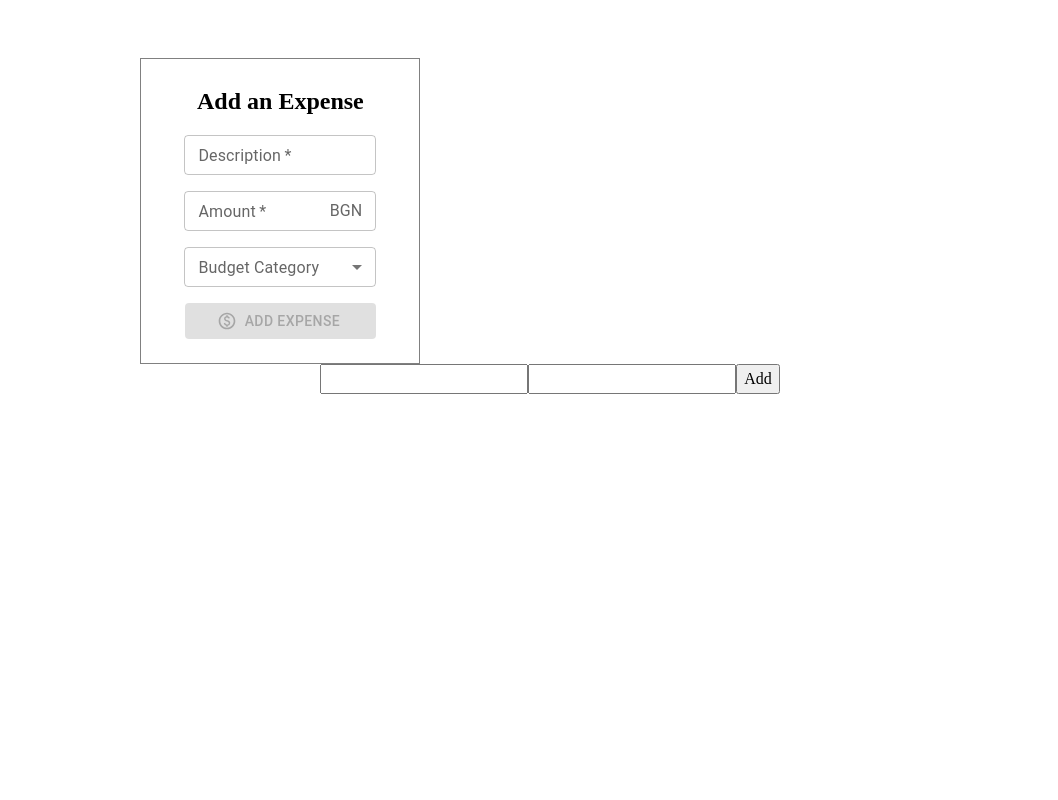
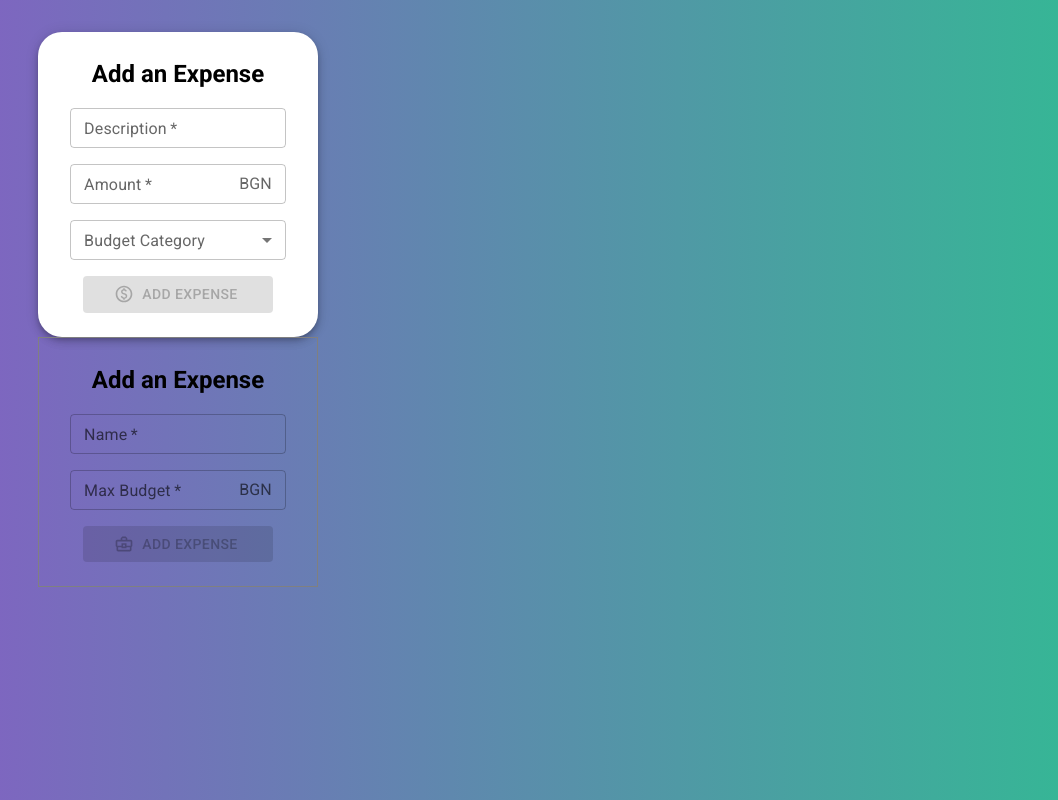
Before and after one commit to stilqnwoke/ExpensesApp, a React (Create React App) app: page / in a window 1280 px wide. Shown: the whole page, without its empty margins (90-1148 px from the left). Built offline with nearby package versions, Linux system fonts and the light colour scheme.

Commit message:
Did some styling of the List of items

```diff
--- a/src/components/budgets/AddBudget.tsx
+++ b/src/components/budgets/AddBudget.tsx
@@ -1,26 +1,85 @@
-import React, { useContext, useRef } from "react";
+import React, { useContext, useState } from "react";
 import { ExpenseContext } from "../../store/expenses-reducer.tsx";
+import { Box, TextField, InputAdornment, Button } from "@mui/material";
+import BusinessCenterOutlinedIcon from "@mui/icons-material/BusinessCenterOutlined";
+import { validateBudgetForm } from "../../utils/validationHelpers.ts";
 
 const AddBudget = () => {
   const { addBudget } = useContext(ExpenseContext);
-  const nameRef = useRef(null);
-  const maxRef = useRef(null);
+  const [budgetName, setBudgetName] = useState("");
+  const [budgetMax, setBudgetMax] = useState("");
+
+  let isValid = validateBudgetForm(budgetName, budgetMax);
 
   const onSubmit = (event) => {
     event.preventDefault();
+
     addBudget({
-      name: nameRef.current.value,
-      max: maxRef.current.value,
+      name: budgetName,
+      max: budgetMax,
     });
+
+    setBudgetName("");
+    setBudgetMax("");
   };
 
   return (
     <div>
-      <form onSubmit={onSubmit}>
-        <input ref={nameRef} required />
-        <input ref={maxRef} required />
-        <button type="submit">Add</button>
-      </form>
+      <Box
+        component="form"
+        sx={{
+          "& > :not(style)": { m: 1, width: "24ch" },
+          border: "1px solid grey",
+          display: "flex",
+
+          flexDirection: "column",
+          alignItems: "center",
+          width: 280,
+          padding: 2,
+        }}
+        onSubmit={onSubmit}
+      >
+        <h2>Add an Expense</h2>
+
+        <TextField
+          required
+          id="outlined-required"
+          value={budgetName}
+          onChange={(event: React.ChangeEvent<HTMLInputElement>) => {
+            setBudgetName(event.target.value);
+          }}
+          label="Name"
+          variant="outlined"
+          size="small"
+          type="text"
+        />
+
+        <TextField
+          required
+          id="outlined-required"
+          InputProps={{
+            endAdornment: <InputAdornment position="end">BGN</InputAdornment>,
+          }}
+          value={budgetMax}
+          onChange={(event: React.ChangeEvent<HTMLInputElement>) => {
+            setBudgetMax(event.target.value);
+          }}
+          label="Max Budget"
+          variant="outlined"
+          size="small"
+          type="number"
+        />
+
+        <Button
+          disabled={!isValid}
+          variant="contained"
+          size="medium"
+          startIcon={<BusinessCenterOutlinedIcon />}
+          type="submit"
+        >
+          Add Expense
+        </Button>
+      </Box>
     </div>
   );
 };
--- /dev/null
+++ b/src/components/expenses/AddExpense.css
@@ -0,0 +1,3 @@
+.expense__form-container {
+  background-color: beige;
+}
--- a/src/components/expenses/AddExpense.tsx
+++ b/src/components/expenses/AddExpense.tsx
@@ -1,4 +1,4 @@
-import React, { useContext, useRef, useState } from "react";
+import React, { useContext, useState } from "react";
 import { ExpenseContext } from "../../store/expenses-reducer.tsx";
 import Box from "@mui/material/Box";
 import TextField from "@mui/material/TextField";
@@ -10,18 +10,15 @@ import FormControl from "@mui/material/FormControl";
 import PaidOutlinedIcon from "@mui/icons-material/PaidOutlined";
 import { validateForm } from "../../utils/validationHelpers.ts";
 import { MenuItem } from "@mui/material";
+import "./AddExpense.css";
 
 const AddExpense = () => {
   const { addExpense, budgets } = useContext(ExpenseContext);
   const [budgetCategory, setBudgetCategory] = useState("");
-  const nameRef = useRef(null);
-  const amountRef = useRef(null);
+  const [expenseName, setExpenseName] = useState("");
+  const [expenseAmount, setExpenseAmount] = useState("");
 
-  let isValid = validateForm(
-    nameRef.current?.value,
-    amountRef.current?.value,
-    budgetCategory
-  );
+  let isValid = validateForm(expenseName, expenseAmount, budgetCategory);
 
   const handleChange = (event: SelectChangeEvent) => {
     setBudgetCategory(event.target.value);
@@ -31,13 +28,13 @@ const AddExpense = () => {
     event.preventDefault();
 
     addExpense({
-      name: nameRef.current.value,
-      amount: amountRef.current.value,
+      name: expenseName,
+      amount: expenseAmount,
       budgetId: budgetCategory,
     });
 
-    nameRef.current.value = "";
-    amountRef.current.value = "";
+    setExpenseName("");
+    setExpenseAmount("");
     setBudgetCategory("");
   };
 
@@ -46,10 +43,15 @@ const AddExpense = () => {
       <Box
         component="form"
         sx={{
-          "& > :not(style)": { m: 1, width: "24ch" },
-          border: "1px solid grey",
+          "& > :not(style)": {
+            m: 1,
+            width: "24ch",
+          },
+          // border: "1px solid grey",
           display: "flex",
-
+          backgroundColor: "white",
+          borderRadius: 6,
+          boxShadow: 5,
           flexDirection: "column",
           alignItems: "center",
           width: 280,
@@ -62,7 +64,10 @@ const AddExpense = () => {
         <TextField
           required
           id="outlined-required"
-          inputRef={nameRef}
+          value={expenseName}
+          onChange={(event: React.ChangeEvent<HTMLInputElement>) => {
+            setExpenseName(event.target.value);
+          }}
           label="Description"
           variant="outlined"
           size="small"
@@ -75,7 +80,10 @@ const AddExpense = () => {
           InputProps={{
             endAdornment: <InputAdornment position="end">BGN</InputAdornment>,
           }}
-          inputRef={amountRef}
+          value={expenseAmount}
+          onChange={(event: React.ChangeEvent<HTMLInputElement>) => {
+            setExpenseAmount(event.target.value);
+          }}
           label="Amount"
           variant="outlined"
           size="small"
--- a/src/components/expenses/ViewExpenses.tsx
+++ b/src/components/expenses/ViewExpenses.tsx
@@ -3,11 +3,12 @@ import { ExpenseContext } from "../../store/expenses-reducer.tsx";
 import List from "@mui/material/List";
 import ListItem from "@mui/material/ListItem";
 import ListItemText from "@mui/material/ListItemText";
-import { motion, AnimatePresence } from "framer-motion";
+import { motion, AnimatePresence, Box } from "framer-motion";
 import Divider from "@mui/material/Divider";
 
 import Button from "@mui/material/Button";
 import DeleteOutlineIcon from "@mui/icons-material/DeleteOutline";
+import { Tooltip, IconButton } from "@mui/material";
 
 const ViewExpenses = () => {
   const { expenses, deleteExpense } = useContext(ExpenseContext);
@@ -24,7 +25,15 @@ const ViewExpenses = () => {
             exit={{ y: "35%", opacity: 0 }}
           >
             <List
-              sx={{ width: "100%", maxWidth: 500, bgcolor: "background.paper" }}
+              sx={{
+                width: "100%",
+                maxWidth: 500,
+                bgcolor: "background.paper",
+                borderRadius: 2,
+                boxShadow: 5,
+                border: "1px solid gray",
+                marginBottom: 1,
+              }}
             >
               <ListItem>
                 <ListItemText
@@ -34,27 +43,33 @@ const ViewExpenses = () => {
 
                 <ListItemText
                   primary={expense.name}
-                  secondary={expense.dateAdded}
+                  secondary={`Date added: ${expense.dateAdded}`}
                 />
 
-                <Button
-                  variant="contained"
-                  size="medium"
-                  startIcon={<DeleteOutlineIcon />}
-                  onClick={() => deleteExpense(expense.id)}
+                <Tooltip title="REMOVE">
+                  <IconButton>
+                    <DeleteOutlineIcon
                       sx={{
-                    backgroundColor: "red",
+                        backgroundColor: "crimson",
+                        borderRadius: 2,
+                        boxShadow: 3,
+                        display: "flex",
+                        justifyContent: "end",
+                        width: 36,
+                        margin: 0,
+                        fontSize: 30,
+                        cursor: "pointer",
+                        border: "1px solid gray",
                         ":hover": {
                           bgcolor: "gray",
                           color: "white",
                         },
                       }}
-                >
-                  Delete
-                </Button>
+                      onClick={() => deleteExpense(expense.id)}
+                    />
+                  </IconButton>
+                </Tooltip>
               </ListItem>
-
-              <Divider variant="fullWidth" component="li" />
             </List>
           </motion.div>
         ))}
--- a/src/index.css
+++ b/src/index.css
@@ -1,3 +1,5 @@
+@import url("https://fonts.googleapis.com/css2?family=Roboto:wght@300;400;500;700;900&display=swap");
+
 *,
 *::before,
 *::after {
@@ -9,11 +11,15 @@
 html,
 body {
   height: 100%;
-  padding: 2.5% 10% 2.5% 10%;
+  font-family: "Roboto", sans-serif;
 }
 body {
   line-height: 1.5;
   -webkit-font-smoothing: antialiased;
+  background-image: linear-gradient(to right, #8360c3, #2ebf91);
+  background-size: 100% 100%;
+  background-repeat: no-repeat-y;
+  padding: 2.5% 10% 2.5% 10%;
 }
 img,
 picture,
--- a/src/store/expenses-reducer.tsx
+++ b/src/store/expenses-reducer.tsx
@@ -43,10 +43,6 @@ const ExpensesProvider = (props) => {
     setExpenses(expenses.filter((expense) => expense.id !== id));
   }
 
-  // function editExpense(id) {
-  //   setExpenses(expenses.filter((item) => item.id !== id));
-  // }
-
   function addBudget({ name, max }) {
     setBudgets((prevBudgets) => [
       ...prevBudgets,
--- a/src/utils/validationHelpers.ts
+++ b/src/utils/validationHelpers.ts
@@ -1,5 +1,11 @@
 export function validateForm(name: string, amount: number, budgetCategory) {
-  let isValid = budgetCategory !== "" && name !== null && amount !== null;
+  let isValid = budgetCategory !== "" && name !== "" && amount !== "";
 
   return isValid;
 }
+
+export function validateBudgetForm(name: string, max: number) {
+  let isValidBudget = name !== "" && max !== "";
+
+  return isValidBudget;
+}
```
Also changed, not shown: src/components/budgets/ListBudgets.tsx (added, +36 -0 lines). Lines whose indentation alone changed are shown as unchanged.
